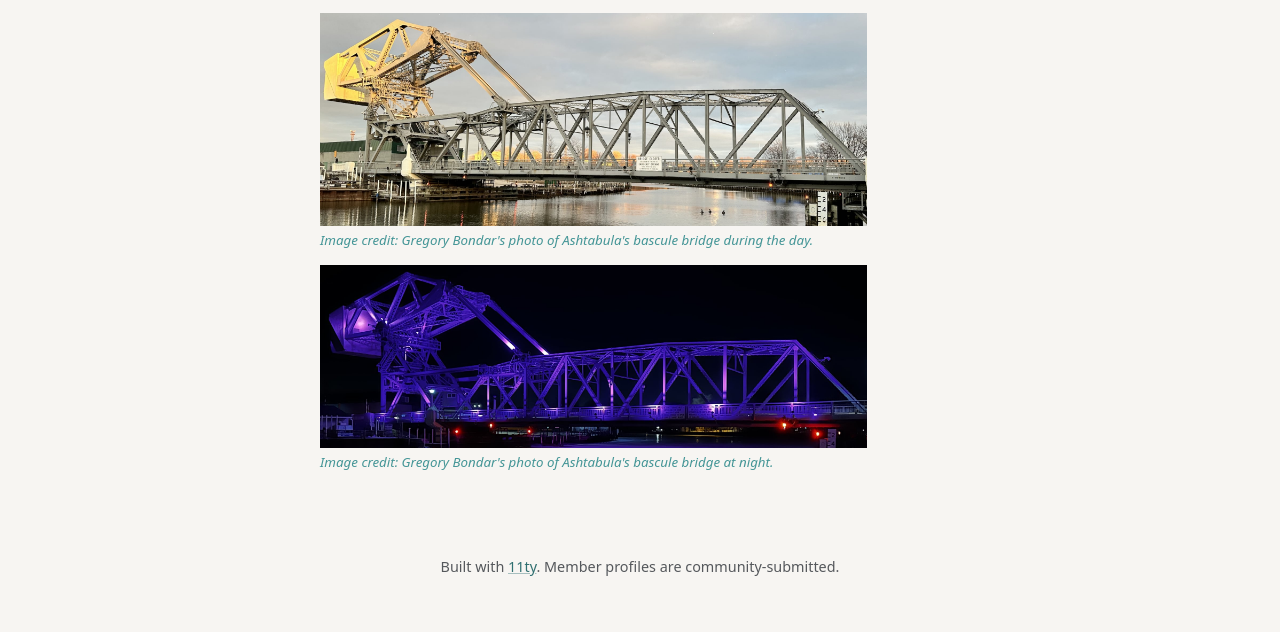
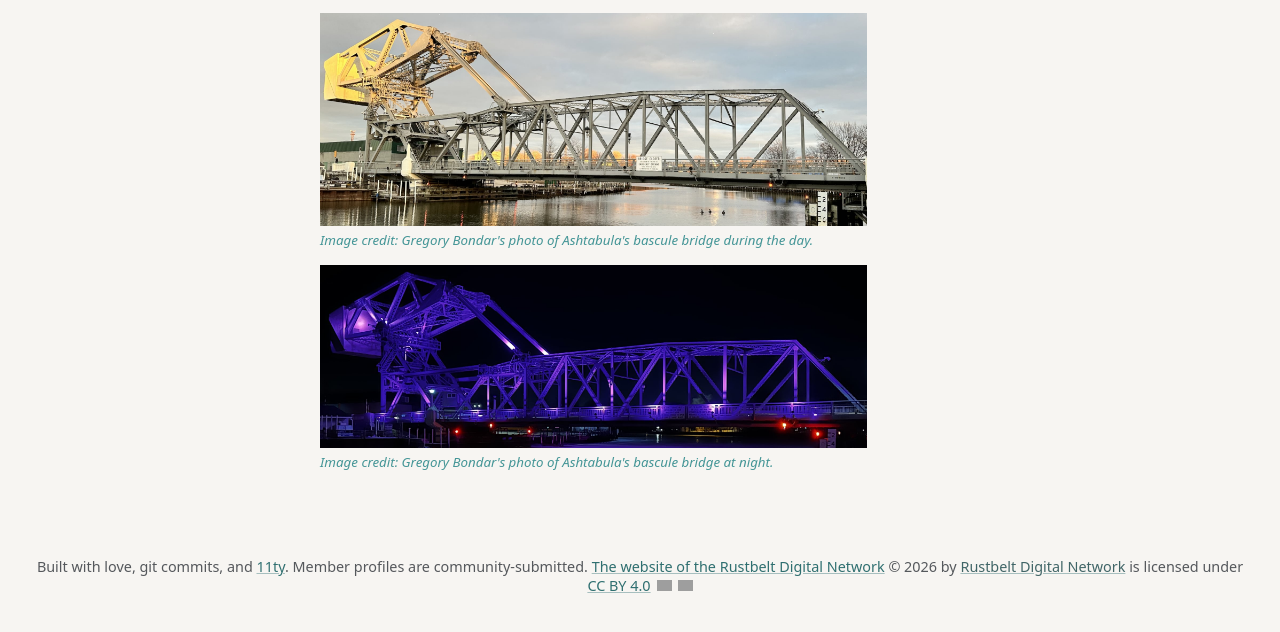
Before and after one commit to RustbeltDN/rustBeltDN, an Eleventy site: page src/index.html in a window 1280 px wide. Shown: the part 248-880 px from the top of the page. Built offline with nearby package versions, Linux system fonts and the light colour scheme; Eleventy itself is replaced by a stand-in of ours; files that its build step writes are made by us from their sources; grey boxes are pictures that could not be loaded.

Commit message:
creative commons license

```diff
--- a/src/_includes/base.njk
+++ b/src/_includes/base.njk
@@ -26,7 +26,12 @@
   </main>
 
   <footer class="site-footer">
-    <p>Built with <a href="https://www.11ty.dev/">11ty</a>. Member profiles are community-submitted.</p>
+    <p>Built with love, git commits, and <a href="https://www.11ty.dev/">11ty</a>. Member profiles are community-submitted.
+    <a href="https://rustbeltdn.github.io/rustBeltDN/">The website of the Rustbelt Digital Network</a> © 2026
+    by <a href="">Rustbelt Digital Network</a> is licensed
+    under <a href="https://creativecommons.org/licenses/by/4.0/">CC BY 4.0</a>
+    <img src="https://mirrors.creativecommons.org/presskit/icons/cc.svg" alt="" style="max-width: 1em;max-height:1em;margin-left: .2em;">
+    <img src="https://mirrors.creativecommons.org/presskit/icons/by.svg" alt="" style="max-width: 1em;max-height:1em;margin-left: .2em;"></p>
   </footer>
 
   <script>
```
